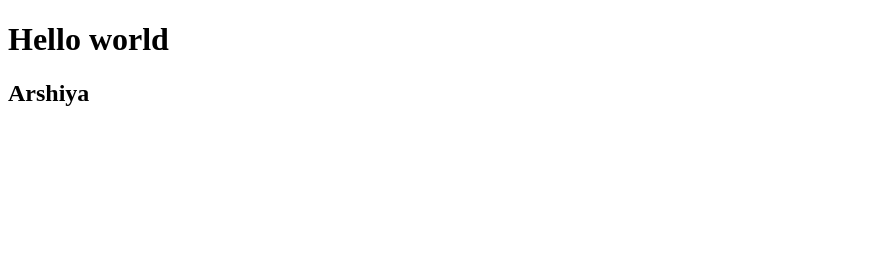
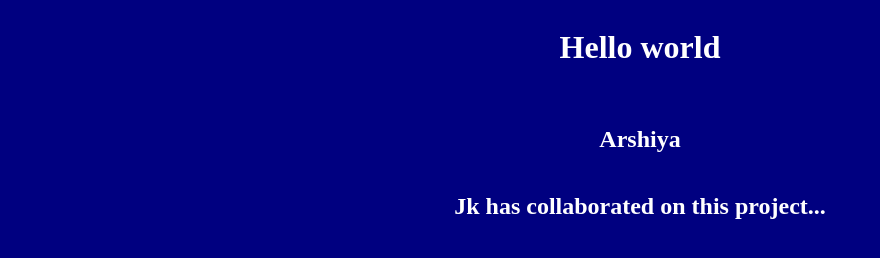
Before and after one commit to ArshiyaKhanum09/LearnHTML, a plain HTML site: page index.html in a window 1280 px wide. Shown: the whole page, without its empty margins (0-880 px from the left). Drawn offline with Linux system fonts and the light colour scheme.

Commit message:
jk's css & text

```diff
--- a/index.html
+++ b/index.html
@@ -1,13 +1,21 @@
 <!DOCTYPE html>
 <html lang="en">
+
 <head>
     <meta charset="UTF-8">
     <meta http-equiv="X-UA-Compatible" content="IE=edge">
     <meta name="viewport" content="width=device-width, initial-scale=1.0">
     <title>Document</title>
+    <link rel="stylesheet" href="styles.css">
 </head>
+
 <body>
-<h1>Hello world</h1>
-<h2>Arshiya</h2>
+    <div class="everything">
+        <h1>Hello world</h1><br>
+        <h2>Arshiya</h2>
+        <h2>Jk has collaborated on this project...</h2>
+    </div>
+
 </body>
+
 </html>
--- /dev/null
+++ b/styles.css
@@ -0,0 +1,12 @@
+body {
+    background-color: navy;
+    color: white;
+    height: 100vh;
+}
+
+.everything {
+    display: flex;
+    flex-direction: column;
+    justify-content: center;
+    align-items: center;
+}
```
